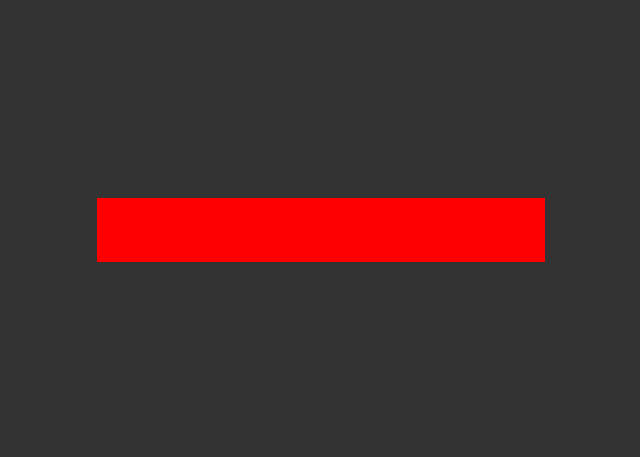
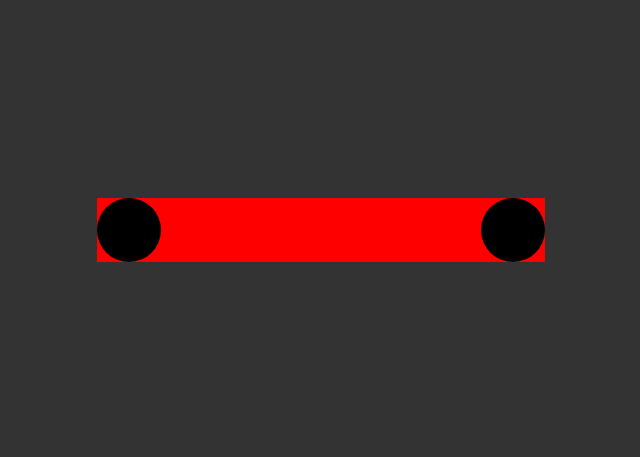
Before and after one commit to PolyDevil/loader, a plain HTML site: page index.html in a window 1280 px wide. Shown: the part 170-627 px from the top of the page, without its empty margins (319-959 px from the left). Drawn offline with Linux system fonts and the light colour scheme.

Commit message:
render two dots on each side of the `line`

```diff
--- a/styles.css
+++ b/styles.css
@@ -46,7 +46,18 @@ ul {
 
   & li {
     display: flex;
+    justify-content: space-between;
     background: red;
+
+    &::before,
+    &::after {
+      content: "";
+      block-size: 100%;
+      aspect-ratio: 1;
+      display: grid;
+      border-radius: 50%;
+      background: currentColor;
+    }
   }
 
   & li:nth-of-type(1) {
```
